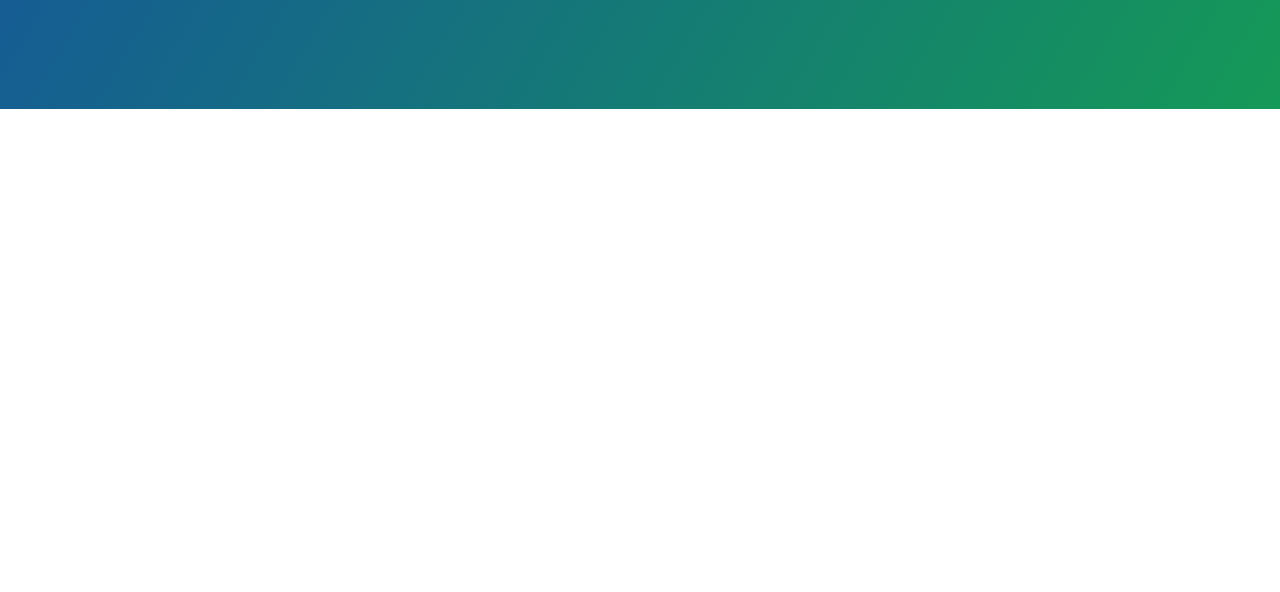
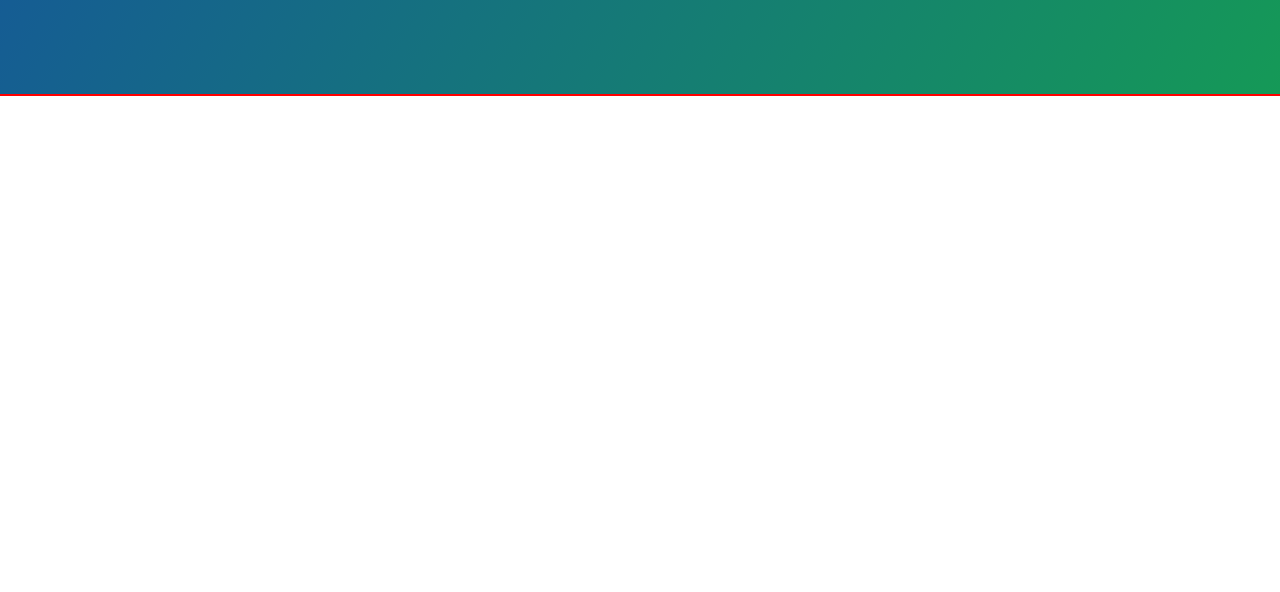
Before and after one commit to cangck/cangck.github.io, a plain HTML site: page index.html in a window 1280 px wide. Shown: the part 208-800 px from the top of the page. Drawn offline with nearby package versions, Linux system fonts and the light colour scheme.

Commit message:
主页布局

```diff
--- a/index.html
+++ b/index.html
@@ -8,12 +8,15 @@
     <link href='https://fonts.googleapis.com/css?family=Open+Sans:400,700' rel='stylesheet' type='text/css'>
     <link rel="stylesheet" type="text/css" href="stylesheets/stylesheet.css" media="screen">
     <link rel="stylesheet" type="text/css" href="stylesheets/github-light.css" media="screen">
+    <link rel="stylesheet" type="text/css" href="stylesheets/main.css">
   </head>
   <body>
     <section class="page-header">
       <h1 class="project-name">Cangck</h1>
       <h2 class="project-tagline">Android/ios/php</h2>
     </section>
+  <div class="left"></div>
+<div class="right"></div>
 
   </body>
 </html>
--- /dev/null
+++ b/stylesheets/main.css
@@ -0,0 +1,9 @@
+*{
+	padding: 0px;
+	margin: 0px;
+}
+
+
+.left{
+	border: 1px  solid red;
+}
```
